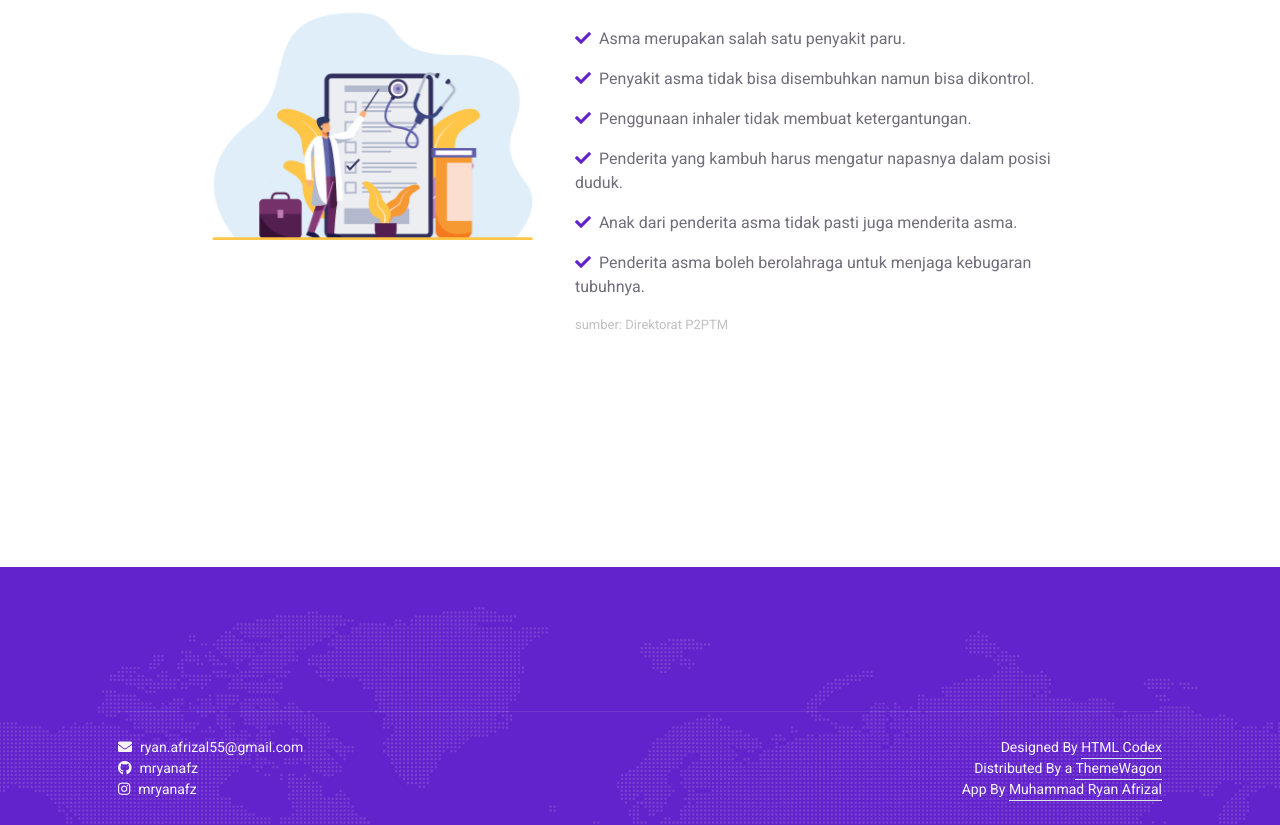
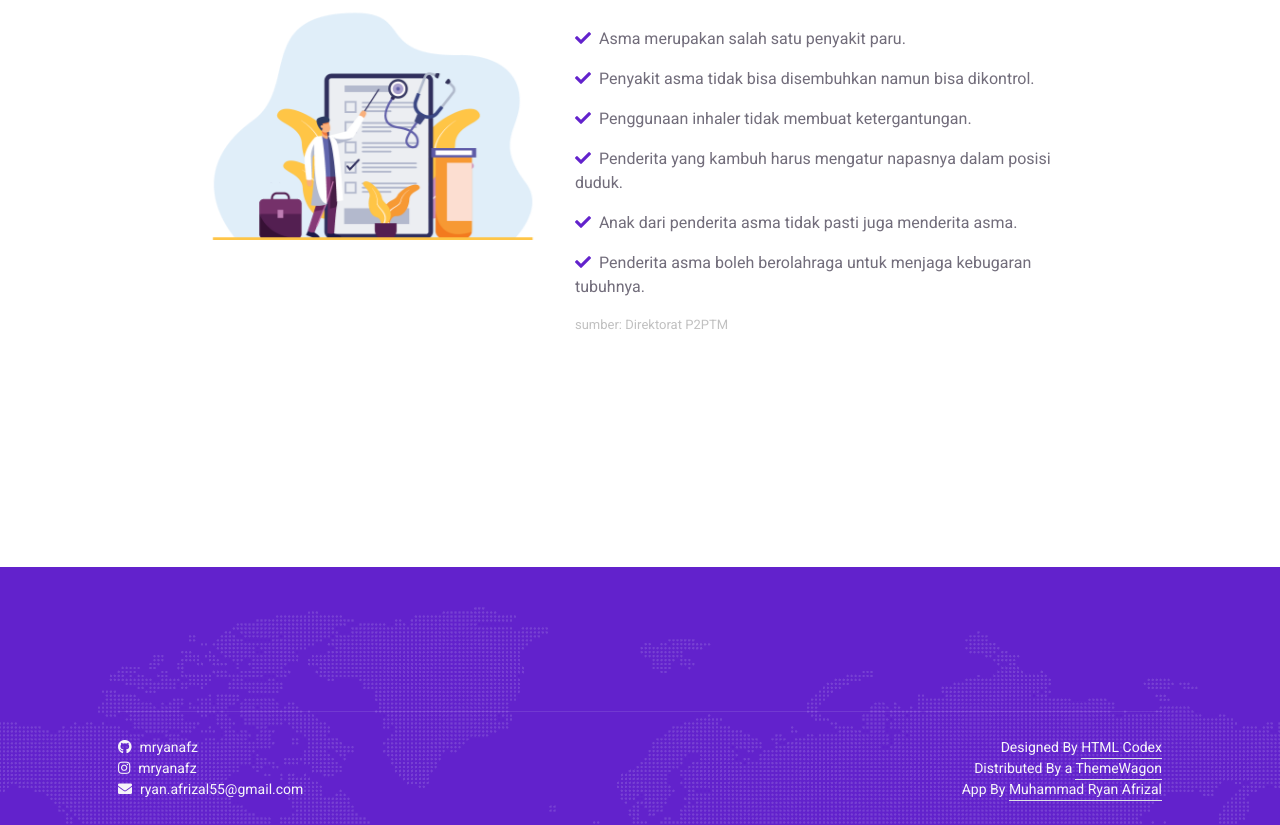
Before and after one commit to mryanafz/diagnosis-asma, a plain HTML site: page index.html in a window 1280 px wide. Shown: the part 3207-4032 px from the top of the page. Drawn offline with nearby package versions, Linux system fonts and the light colour scheme.

Commit message:
'update'

```diff
--- a/index.html
+++ b/index.html
@@ -360,11 +360,12 @@
                         <div class="col-md-9 text-center text-md-start mb-3 mb-md-0">
 
                             <!--/*** This template is free as long as you keep the footer author’s credit link/attribution link/backlink. If you'd like to use the template without the footer author’s credit link/attribution link/backlink, you can purchase the Credit Removal License from "https://htmlcodex.com/credit-removal". Thank you for your support. ***/-->
-                            <a href="mailto:ryan.afrizal55@gmail.com"><i
-                                    class="fas fa-envelope me-2"></i>ryan.afrizal55@gmail.com</a><br>
-                            <a href="https://mryanafz.github.io/"><i class="fab fa-github me-2"></i>mryanafz</a><br>
-                            <a href="https://www.instagram.com/mryanafz/"><i
-                                    class="fab fa-instagram me-2"></i>mryanafz</a>
+                            <a href="https://mryanafz.github.io/" target="_blank"><i
+                                    class="fab fa-github me-2"></i>mryanafz</a><br>
+                            <a href="https://www.instagram.com/mryanafz/" target="_blank"><i
+                                    class="fab fa-instagram me-2"></i>mryanafz</a><br>
+                            <a href="mailto:ryan.afrizal55@gmail.com" target="_blank"><i
+                                    class="fas fa-envelope me-2"></i>ryan.afrizal55@gmail.com</a>
 
                         </div>
                         <div class="col-md-3 text-center text-md-end mb-3 mb-md-0">
```
